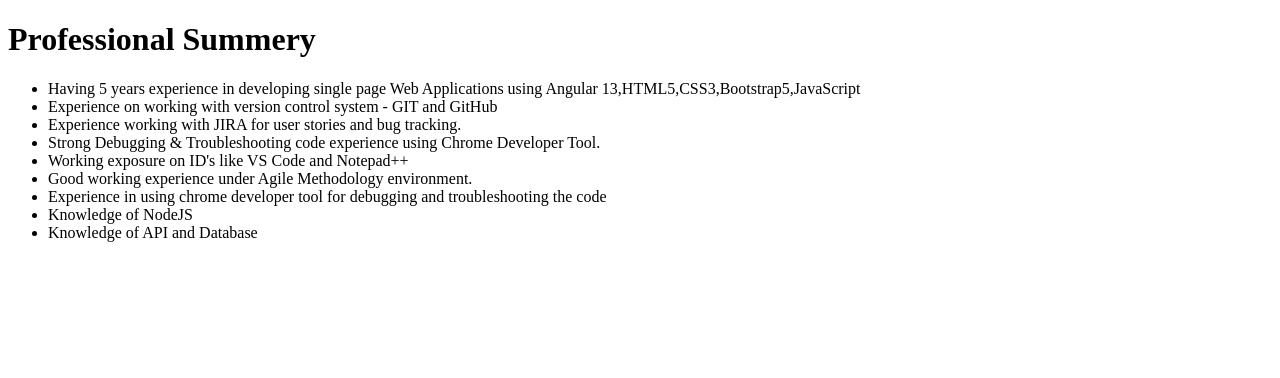
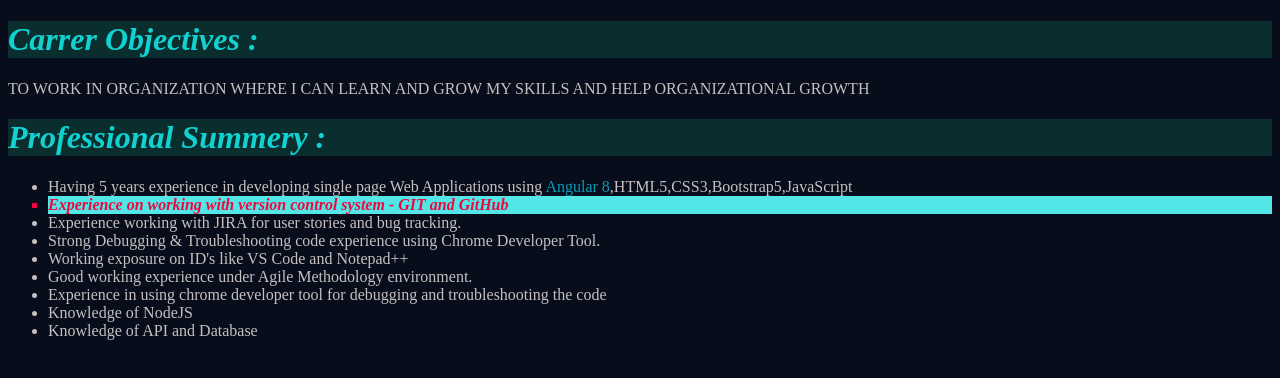
Before and after one commit to ash-rane/profile-aishwarya, a plain HTML site: page home.html in a window 1280 px wide. Drawn offline with Linux system fonts and the light colour scheme.

Commit message:
Changes using CSS properties
Make changes in homepage and index page using new css properties.

```diff
--- a/home.html
+++ b/home.html
@@ -1,20 +1,66 @@
 <!DOCTYPE html>
 <html lang="en">
   <head>
-    <meta charset="UTF-8">
-    <meta name="viewport" content="width=device-width, initial-scale=1.0">
+    <meta charset="UTF-8" />
+    <meta name="viewport" content="width=device-width, initial-scale=1.0" />
     <title>Home Page</title>
+    <style>
+        .carrer{
+            color: rgb(17, 209, 209);
+            background-color: rgb(10, 46, 46);
+            font-style: italic;
+
+        }
+
+        #angular{
+            color: rgb(5, 157, 184);
+        }
+        body{
+            background-color: rgb(7, 13, 26);
+        }
+        ul,p{
+            color: #e9e0e0d8;
+        }
+
+        #listEx{
+            color: rgb(240, 7, 65);
+            list-style:square;
+            background-color: rgb(82,230,230);
+            font-style: italic;
+            font-weight: bold;
+        }
+
+    </style>
   </head>
   <body>
-    <h1><strong>Professional Summery</strong></h1>
+    <h1 class="carrer"><strong>Carrer Objectives :</strong></h1>
+    <p>
+      TO WORK IN ORGANIZATION WHERE I CAN LEARN AND GROW MY SKILLS AND HELP
+      ORGANIZATIONAL GROWTH
+    </p>
+
+    <h1 class="carrer"><strong>Professional Summery :</strong></h1>
+
     <ul>
-        <li>Having 5 years experience in developing single page Web Applications using Angular 13,HTML5,CSS3,Bootstrap5,JavaScript</li>
-        <li>Experience on working with version control system - GIT and GitHub</li>
+      <li>
+        Having 5 years experience in developing single page Web Applications
+        using <span id="angular">Angular 8</span>,HTML5,CSS3,Bootstrap5,JavaScript
+      </li>
+
+      <li id="listEx">
+        Experience on working with version control system - GIT and GitHub
+      </li>
       <li>Experience working with JIRA for user stories and bug tracking.</li>
-        <li>Strong Debugging & Troubleshooting code experience using Chrome Developer Tool.</li>
+      <li>
+        Strong Debugging & Troubleshooting code experience using Chrome
+        Developer Tool.
+      </li>
       <li>Working exposure on ID's like VS Code and Notepad++</li>
       <li>Good working experience under Agile Methodology environment.</li>
-        <li>Experience in using chrome developer tool for debugging and troubleshooting the code</li>
+      <li>
+        Experience in using chrome developer tool for debugging and
+        troubleshooting the code
+      </li>
       <li>Knowledge of NodeJS</li>
       <li>Knowledge of API and Database</li>
     </ul>
```
Also changed, not shown: cssLearning.html (added, +59 -0 lines), index.html (+21 -5 lines). Lines whose indentation alone changed are shown as unchanged.
